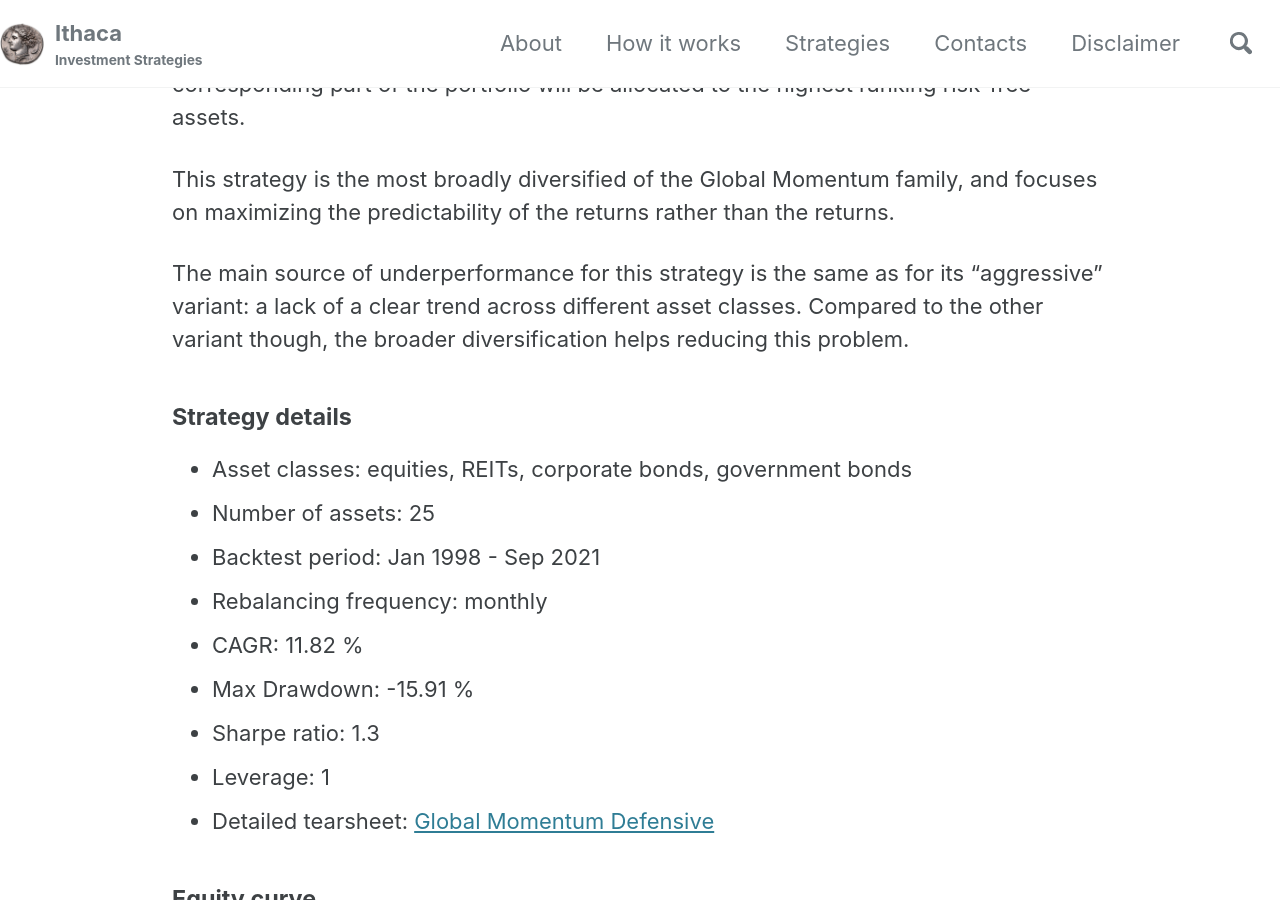
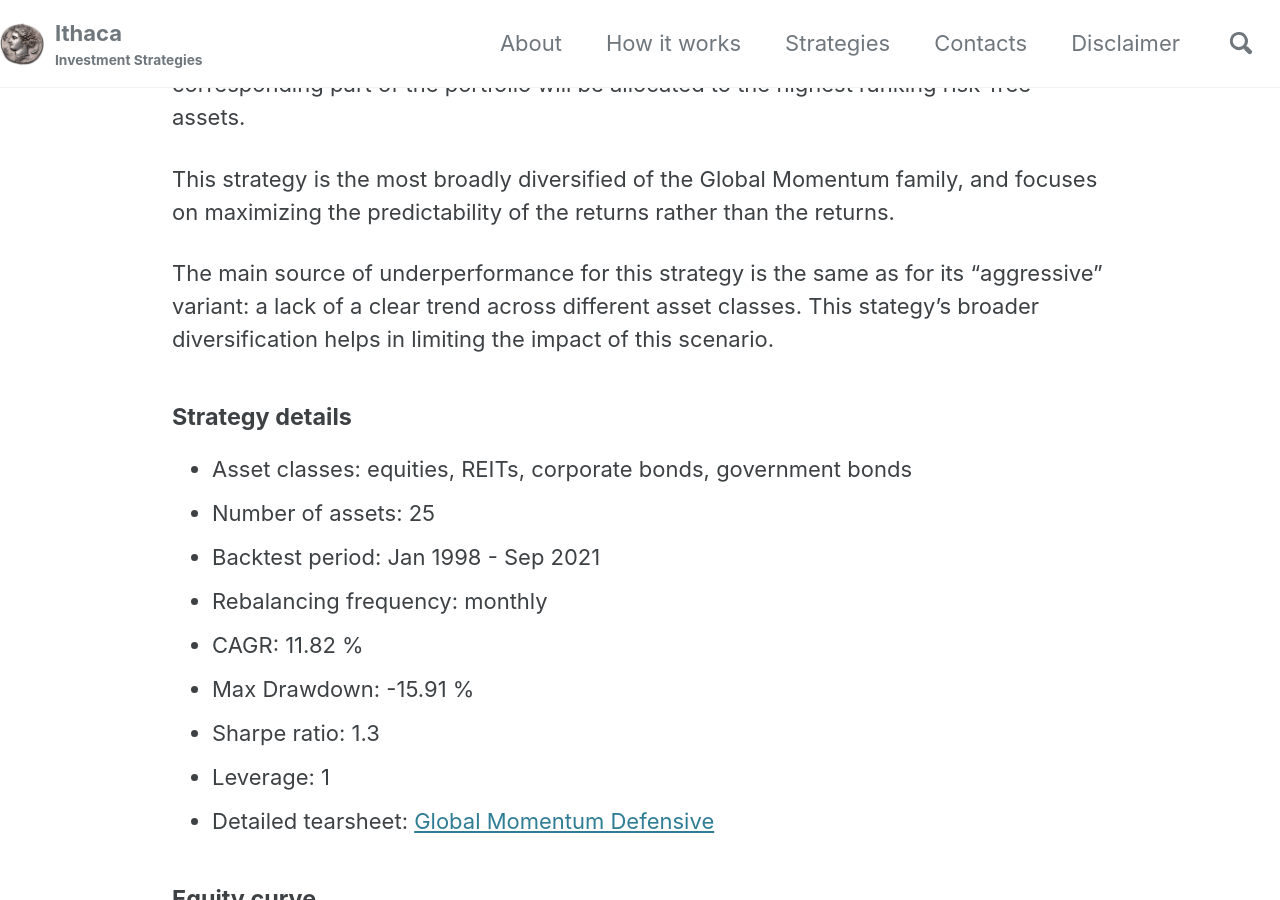
Before and after one commit to IthacaResearch/ithacaresearch.github.io, a Jekyll site: the page built from _posts/2021-04-23-Global-Momentum-Defensive.md, in a window 1280 px wide and 900 px high, scrolled down 320 px. Built offline with Jekyll 4.4.1, drawn with Linux system fonts in a browser that asks for light colours; cached includes are drawn as plain includes.

Commit message:
Update 2021-04-23-Global-Momentum-Defensive.md

```diff
--- a/_posts/2021-04-23-Global-Momentum-Defensive.md
+++ b/_posts/2021-04-23-Global-Momentum-Defensive.md
@@ -9,7 +9,7 @@ Assets are grouped in three categories: risky assets (for example equities), saf
 
 This strategy is the most broadly diversified of the Global Momentum family, and focuses on maximizing the predictability of the returns rather than the returns.
 
-The main source of underperformance for this strategy is the same as for its "aggressive" variant: a lack of a clear trend across different asset classes. Compared to the other variant though, the broader diversification helps reducing this problem.
+The main source of underperformance for this strategy is the same as for its "aggressive" variant: a lack of a clear trend across different asset classes. This stategy's broader diversification helps in limiting the impact of this scenario.
 
 #### Strategy details
 * Asset classes: equities, REITs, corporate bonds, government bonds
```
